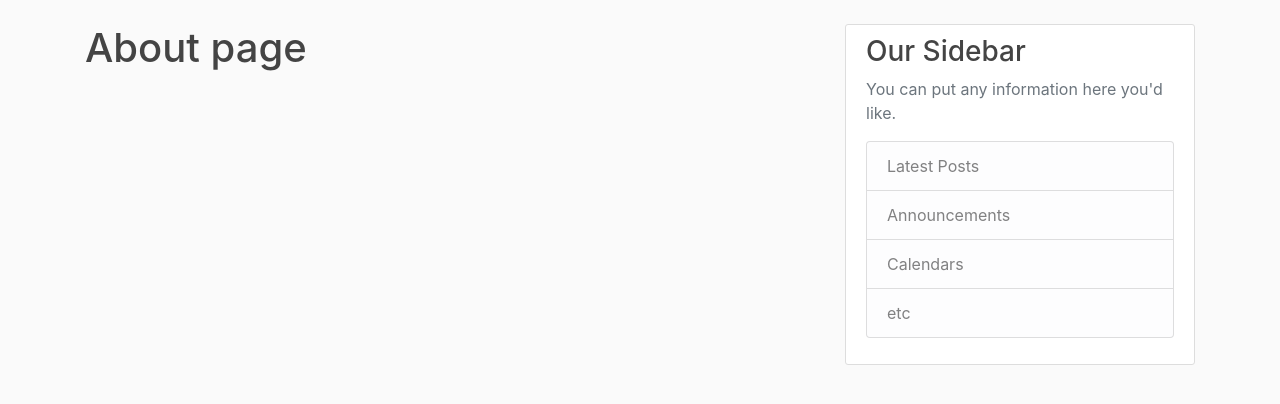
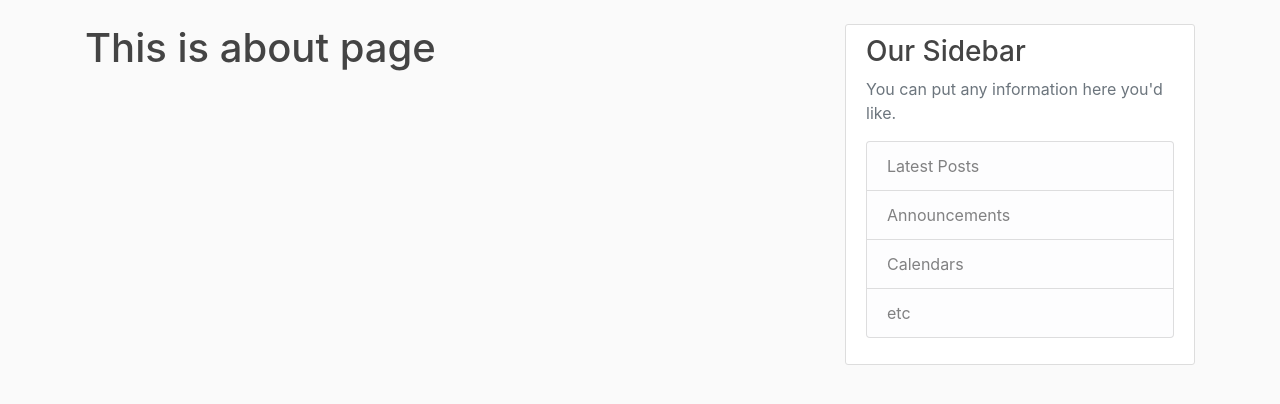
Before and after one commit to shahrukh131/shahrukh-akib, a Django app: page /blog/about in a window 1280 px wide. Shown: the part 56-460 px from the top of the page. Run offline with Django 3.2, Linux system fonts and the light colour scheme; some libraries are stand-ins or nearby versions.

Commit message:
try django project , first commit

```diff
--- a/blog/templates/blog/about.html
+++ b/blog/templates/blog/about.html
@@ -2,6 +2,6 @@
 
 {% block content %}
 
-<h1>About page</h1>
+<h1>This is about page</h1>
 
 {% endblock content %}
```
